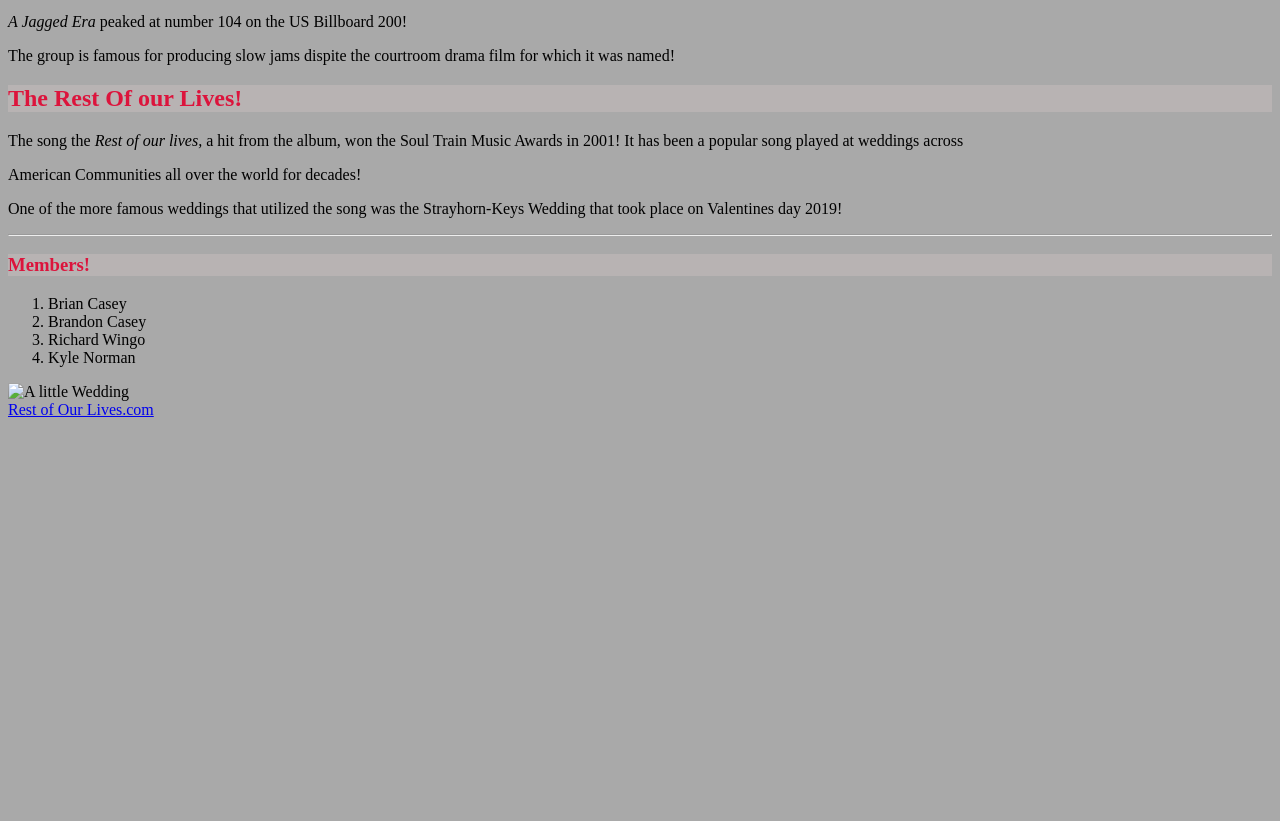
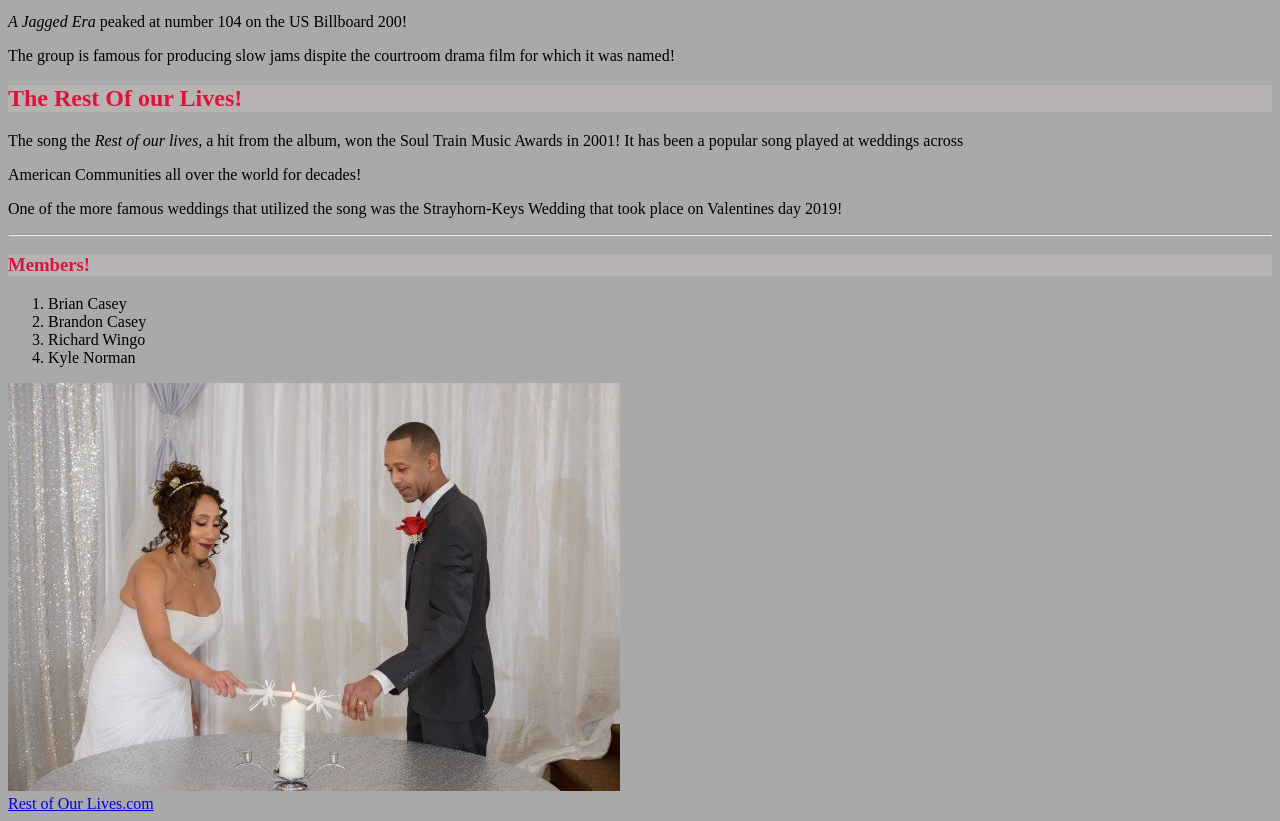
Before and after one commit to angelask/fanpage, a plain HTML site: page index.html in a window 1280 px wide. Shown: the part 101-922 px from the top of the page. Before the commit the page ends 800 px from the top, so only its background shows below. Drawn offline with Linux system fonts and the light colour scheme.

Commit message:
added image

```diff
--- a/index.html
+++ b/index.html
@@ -45,7 +45,7 @@
 
 
           <img
-          src="C:\Users\Angela\Desktop\Bootcamp\Prework_ASK\Module_4\Photo -192 new size.jpg"
+          src="Photo -192 new size.jpg"
           alt="A little Wedding"
 
     />
```
Also changed, not shown: Photo -192 new size.jpg (added).
